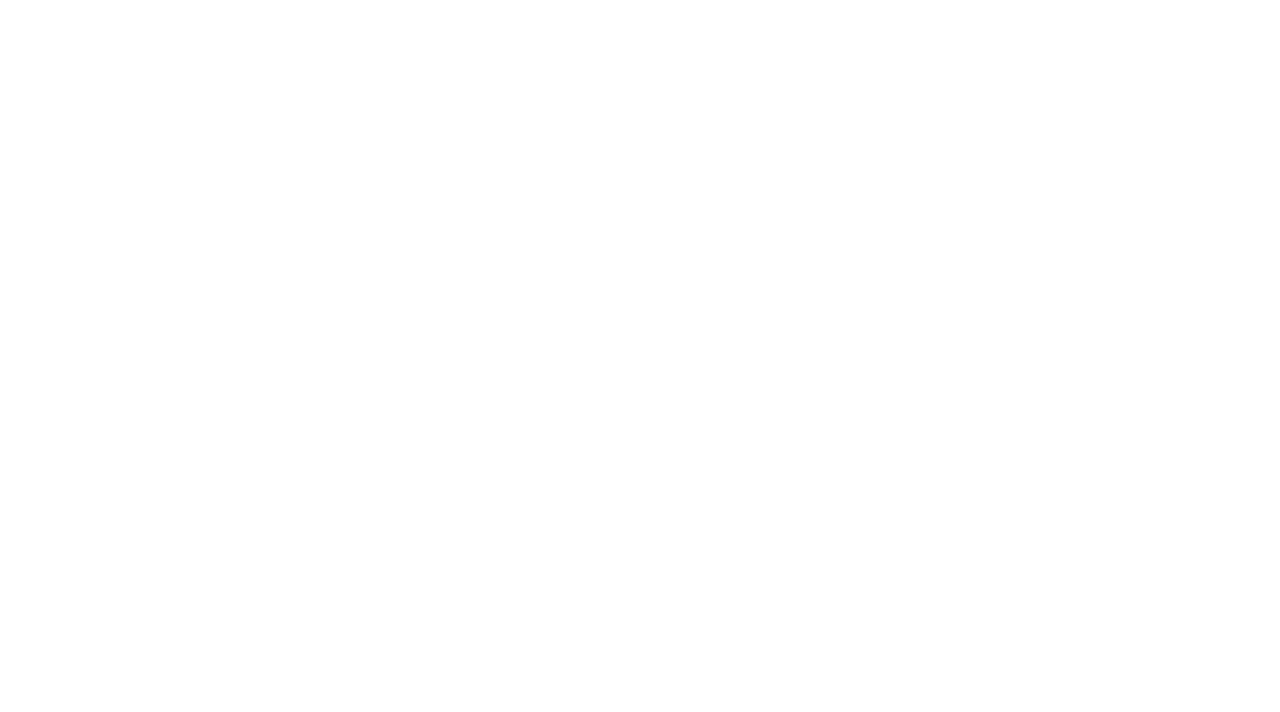
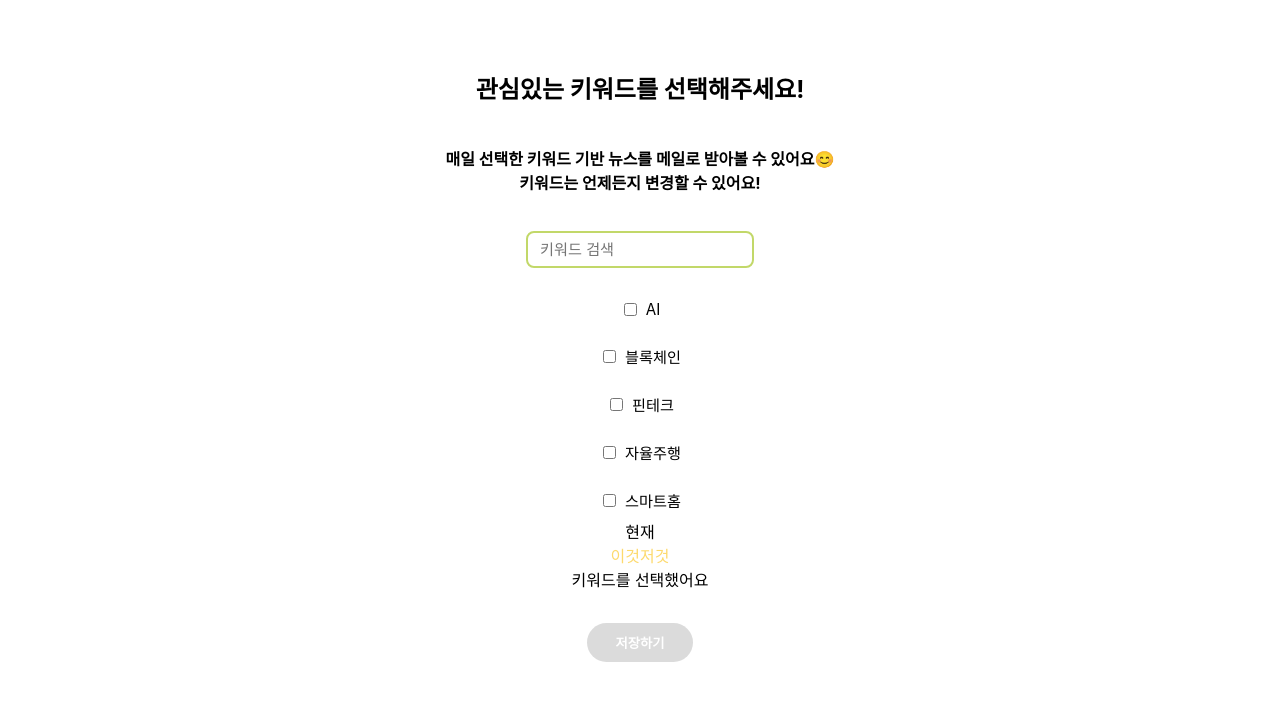
Before and after one commit to pal-lang-gwi/soup-frontend, a React (Vite) app: page /signup in a window 1280 px wide. Shown: the part 905-1617 px from the top of the page. Built offline with nearby package versions, Linux system fonts and the light colour scheme; no server answers.

Commit message:
🌸feat : 정보보

```diff
--- a/src/components/KeywordSelect.tsx
+++ b/src/components/KeywordSelect.tsx
@@ -12,13 +12,14 @@ const KEYWORDS = [
 ];
 interface Props {
     onSubmit?: (selected: string[]) => void;
+    scrollToNextRef?: React.RefObject<HTMLDivElement | null>;
 }
 
-const KeywordSelect: React.FC<Props> = ({ onSubmit }) => {
+const KeywordSelect: React.FC<Props> = ({ onSubmit, scrollToNextRef }) => {
     // 서버에서 데이터 받아지는지 확인 기능 추가
     // const { data: keywords = [], isLoading, error } = useKeywords();
 
-    //임시 데이터 사용용
+    //임시 데이터 사용
     const isLoading = false;
     const error = false;
     const keywords = KEYWORDS;
@@ -26,7 +27,7 @@ const KeywordSelect: React.FC<Props> = ({ onSubmit }) => {
     const [selected, setSelected] = useState<string[]>([]);
     const [search, setSearch]   = useState('');
 
-    //체크박스스
+    //체크박스
     const toggle = (kw: string) =>
     setSelected(prev =>
         prev.includes(kw) ? prev.filter(k => k !== kw) : [...prev, kw]
@@ -44,6 +45,10 @@ const KeywordSelect: React.FC<Props> = ({ onSubmit }) => {
 
         //TODO: 백엔드 전송 로직 추가 필요
         onSubmit?.(selected);
+
+        //스크롤
+        if(scrollToNextRef?.current)
+            scrollToNextRef.current.scrollIntoView({ behavior: 'smooth'});
     }
 
     //에러메세지 표기
--- a/src/pages/FirstLogin.tsx
+++ b/src/pages/FirstLogin.tsx
@@ -1,6 +1,7 @@
-import { useState } from "react";
+import { useRef, useState } from "react";
 import styled from "styled-components";
 import InfoCheck from "../components/InfoCheck";
+import KeywordSelect from "../components/KeywordSelect";
 import Navbar from "../components/Navbar";
 
 function FirstLogin() {
@@ -10,6 +11,7 @@ function FirstLogin() {
     const [birthDay, setBirthDay] = useState('');
     const [gender, setGender] = useState('');
 
+    //정보 확인 모달
     const [isModalOpen, setIsModalOpen] = useState(false);
 
     const NicknameCheck = () => {
@@ -35,13 +37,20 @@ function FirstLogin() {
         setIsModalOpen(true);
     };
 
+    //키워드 스크롤
+    const keywordRef = useRef<HTMLDivElement>(null);
+    const containerRef = useRef<HTMLDivElement>(null);
+    const welcomeRef = useRef<HTMLDivElement>(null);
+    const [isSubmitted, setIsSubmitted] = useState(false);
+
     return (
         <>
         <Navbar />
-        <Background>
+        <Background isSubmitted={isSubmitted} ref={containerRef}>
         <GradientOverlay />
         <BottomGradient />
-        <StyleWrapper>
+        {/* <StyleWrapper> */}
+            <Section>
             <MainMent>추가정보를 입력해주세요!</MainMent>
             <SubMent>당신을 위한 스프를 요리할게요🍽️</SubMent>
             <InputWrapper>
@@ -106,7 +115,21 @@ function FirstLogin() {
                 </Field>
                 <SubmitButton onClick={handleSubmit}>저장하기</SubmitButton>
             </InputWrapper>
-        </StyleWrapper>
+            </Section>
+            <Section>
+            <div ref={keywordRef}>
+                <KeyWordSection>
+            <KeywordSelect
+                scrollToNextRef={welcomeRef}
+            />
+            </KeyWordSection>
+            </div>
+            </Section>
+            <Section ref ={welcomeRef}>
+                <h2>가입이 완료되었습니다!</h2>
+                <h4>내일부터 메일이 발송될거에요</h4>
+            </Section>
+        {/* </StyleWrapper> */}
         </Background>
 
         {isModalOpen && (
@@ -119,28 +142,36 @@ function FirstLogin() {
                     onCancel={() => setIsModalOpen(false)}
                     onConfirm={() => {
                         setIsModalOpen(false);
+                        setIsSubmitted(true);
                         // TODO: 백엔드로 전송
                         console.log("전송할 데이터:", {
                         nickname,
                         birthDate: `${birthYear}-${birthMonth.padStart(2, '0')}-${birthDay.padStart(2, '0')}`,
                         gender,
                         });
+                        //키워드 선택 쪽으로 자동 스크롤
+                        setTimeout(() => {
+                            keywordRef.current?.scrollIntoView({ behavior: 'smooth'});
+                        }, 100);
                     }}
                     />
                 </ModalContent>
             </ModalOverlay>
         )}
+
+
         </>
     );
 }
 
 export default FirstLogin;
 
-const Background = styled.div`
+const Background = styled.div<{ isSubmitted: boolean }>`
     position: relative;
     background-color: white;
     height: 300vh;
-    overflow: hidden;
+    overflow-y: ${({ isSubmitted }) => (isSubmitted ? "auto" : "hidden")};
+    scroll-behavior: smooth;
 `;
 
 const GradientOverlay = styled.div`
@@ -171,16 +202,26 @@ const BottomGradient = styled.div`
     z-index: 0;
 `;
 
-const StyleWrapper = styled.div`
+const Section = styled.section`
+    height: 100vh;
     display: flex;
     flex-direction: column;
+    justify-content: center;
     align-items: center;
-    justify-content: center;
-    height: 100vh; //TODO: 나중에 스크롤로 수정하기
-    padding: 20px;
     position: relative;
-    z-index: 1;
+    z-index: 1,
 `;
+
+// const StyleWrapper = styled.div`
+//     display: flex;
+//     flex-direction: column;
+//     align-items: center;
+//     justify-content: center;
+//     height: 100vh; //TODO: 나중에 스크롤로 수정하기
+//     padding: 20px;
+//     position: relative;
+//     z-index: 1;
+// `;
 
 const MainMent = styled.div`
     font-size: 2rem;
@@ -278,3 +319,7 @@ const ModalContent = styled.div`
     z-index: 1001;
     max-width: 90%;
 `;
+
+const KeyWordSection = styled.div`
+    margin-top: 30%;
+`
```
